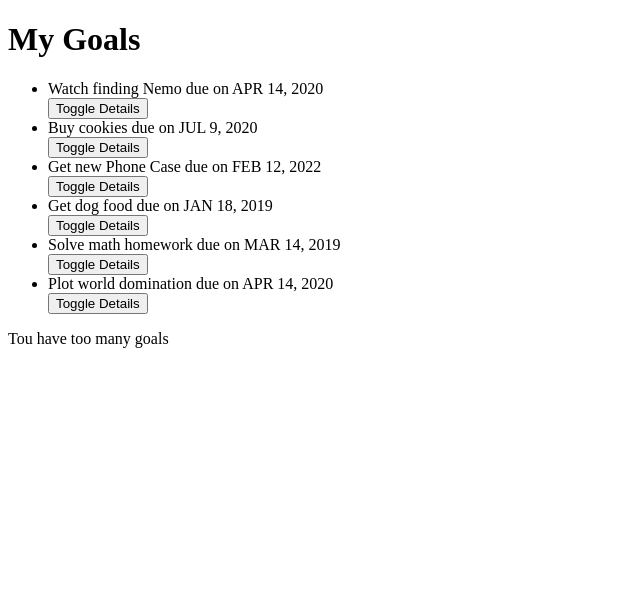
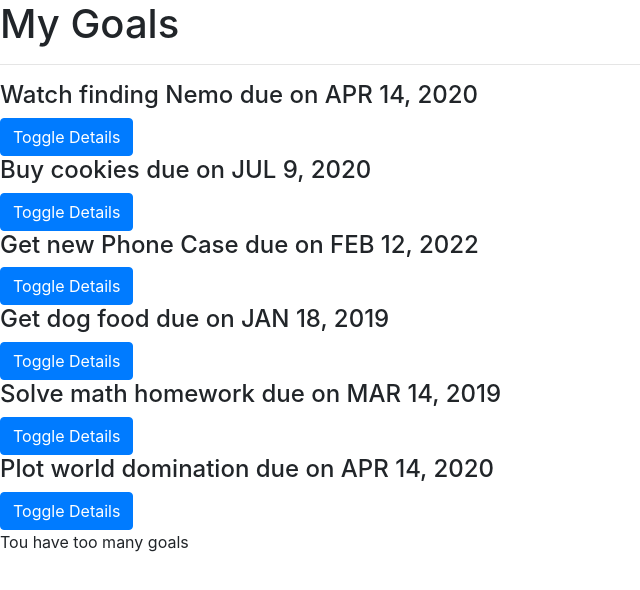
Before and after one commit to Brian-Weloba/Goals, an Angular app: page / in a window 1280 px wide. Shown: the top 590 px of the page, without its empty margins (0-640 px from the left). Built offline with nearby package versions, Linux system fonts and the light colour scheme.

Commit message:
add bootstrap

```diff
--- a/package.json
+++ b/package.json
@@ -19,6 +19,8 @@
     "@angular/platform-browser": "~10.2.0",
     "@angular/platform-browser-dynamic": "~10.2.0",
     "@angular/router": "~10.2.0",
+    "bootstrap": "^4.5.3",
+    "popper": "^1.0.1",
     "rxjs": "~6.6.0",
     "tslib": "^2.0.0",
     "zone.js": "~0.10.2"
--- a/src/app/app.module.ts
+++ b/src/app/app.module.ts
@@ -7,6 +7,7 @@ import { GoalComponent } from './goal/goal.component';
 import { GoalDetailComponent } from './goal-detail/goal-detail.component';
 import { StrikethroughDirective } from './strikethrough.directive';
 import { DateCountPipe } from './date-count.pipe';
+import { GoalFormComponent } from './goal-form/goal-form.component';
 
 @NgModule({
   declarations: [
@@ -14,7 +15,8 @@ import { DateCountPipe } from './date-count.pipe';
     GoalComponent,
     GoalDetailComponent,
     StrikethroughDirective,
-    DateCountPipe
+    DateCountPipe,
+    GoalFormComponent
   ],
   imports: [
     BrowserModule,
--- a/src/app/goal-detail/goal-detail.component.html
+++ b/src/app/goal-detail/goal-detail.component.html
@@ -2,4 +2,4 @@
     {{goal.description}}
 </p>
 <p>This goal is {{goal.completeDate|dateCount}}</p>
-<button (click)='goalComplete(true)'>Complete</button>
+<button (click)='goalDelete(true)' class="btn btn-outline-danger">Delete Goal</button>
--- a/src/app/goal-detail/goal-detail.component.ts
+++ b/src/app/goal-detail/goal-detail.component.ts
@@ -11,7 +11,7 @@ export class GoalDetailComponent implements OnInit {
   @Input() goal: Goal;
   @Output() isComplete = new EventEmitter<boolean>();
 
-  goalComplete(complete:boolean){
+  goalDelete(complete:boolean){
     this.isComplete.emit(complete);
   }
 
--- /dev/null
+++ b/src/app/goal-form/goal-form.component.html
@@ -0,0 +1 @@
+<p>goal-form works!</p>
--- /dev/null
+++ b/src/app/goal-form/goal-form.component.ts
@@ -0,0 +1,15 @@
+import { Component, OnInit } from '@angular/core';
+
+@Component({
+  selector: 'app-goal-form',
+  templateUrl: './goal-form.component.html',
+  styleUrls: ['./goal-form.component.css']
+})
+export class GoalFormComponent implements OnInit {
+
+  constructor() { }
+
+  ngOnInit(): void {
+  }
+
+}
--- a/src/app/goal/goal.component.html
+++ b/src/app/goal/goal.component.html
@@ -1,11 +1,18 @@
 <div>
     <h1>My Goals</h1>
-    <ul>
-        <div *ngFor='let goal of goals; let i =index'>
-            <li appStrikethrough>{{goal.name}} due on {{goal.completeDate|date|uppercase}}</li>
-            <button (click)='toggleDetails(i)'>Toggle Details</button>
-            <app-goal-detail *ngIf='goal.showDescription' [goal]='goal' (isComplete)='completeGoal($event, i)'></app-goal-detail>
+    <hr>
+
+    <div class="row">
+        <div class="col-md-6">
+            <div *ngFor='let goal of goals; let i =index'>
+                <div>
+                    <h4 id="{{i}}" appStrikethrough>{{goal.name}} due on {{goal.completeDate|date|uppercase}}</h4>
+                    <button (click)='toggleDetails(i)' class="btn btn-primary">Toggle Details</button>
+                    <app-goal-detail *ngIf='goal.showDescription' [goal]='goal' (isComplete)='deleteGoal($event, i)'></app-goal-detail>
+                </div>
+            </div>
         </div>
-    </ul>
+    </div>
+
     <p *ngIf='goals.length> 5'>Tou have too many goals</p>
 </div>
--- a/src/app/goal/goal.component.ts
+++ b/src/app/goal/goal.component.ts
@@ -21,9 +21,13 @@ export class GoalComponent implements OnInit {
     this.goals[index].showDescription = !this.goals[index].showDescription;
   }
 
-  completeGoal(isComplete, index){
+  deleteGoal(isComplete, index){
     if (isComplete){
-      this.goals.splice(index,1);
+      let toDelete = confirm(`Are you sure you want to delete ${this.goals[index].name}?`);
+
+      if (toDelete){
+        this.goals.splice(index,1)
+      }
     }
   }
 
--- a/src/styles.css
+++ b/src/styles.css
@@ -1 +1,3 @@
 /* You can add global styles to this file, and also import other style files */
+
+@import "~bootstrap/dist/css/bootstrap.css"
```
Also changed, not shown: src/app/goal-form/goal-form.component.css (added), 2 other files (tests, documents, lock files or other folders).
